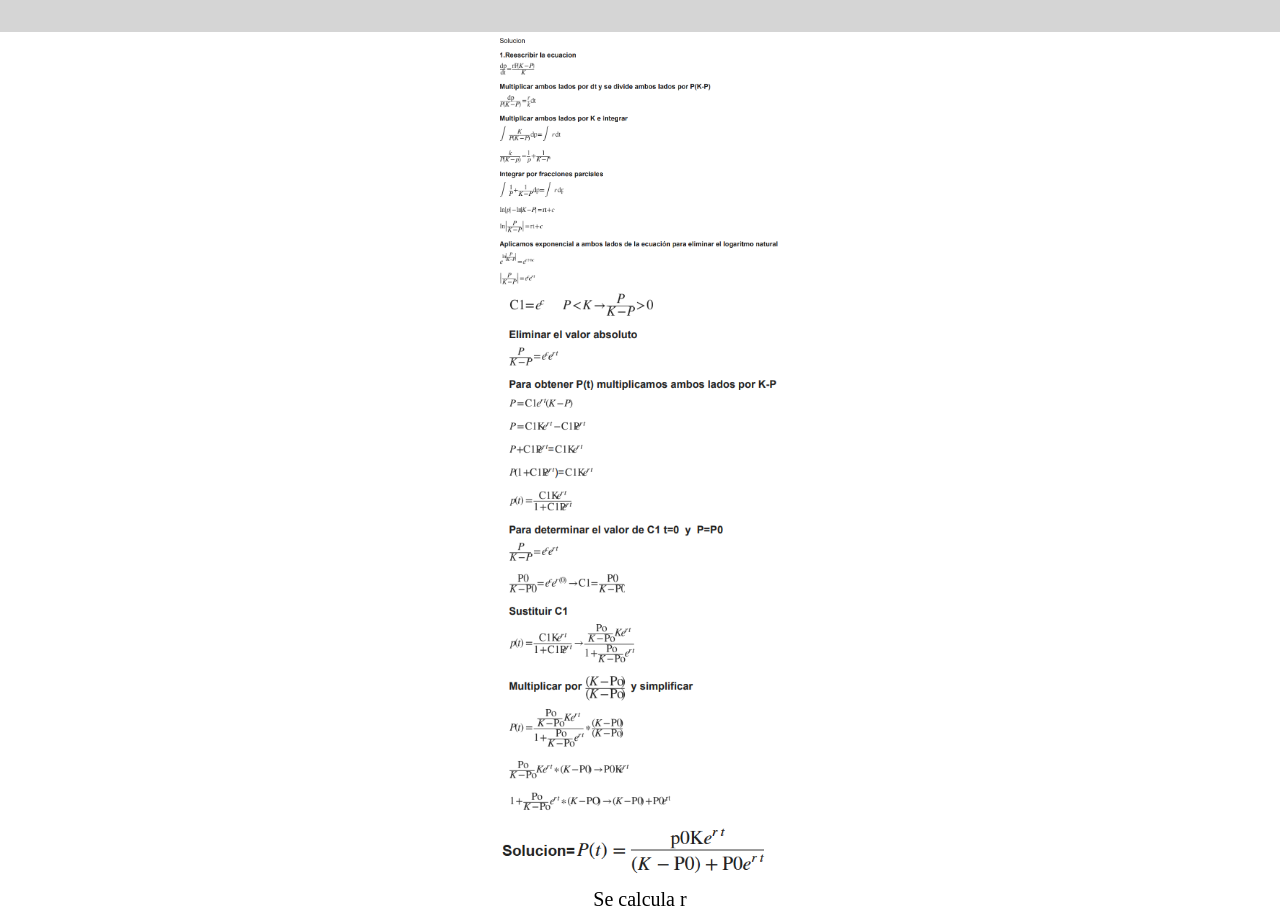
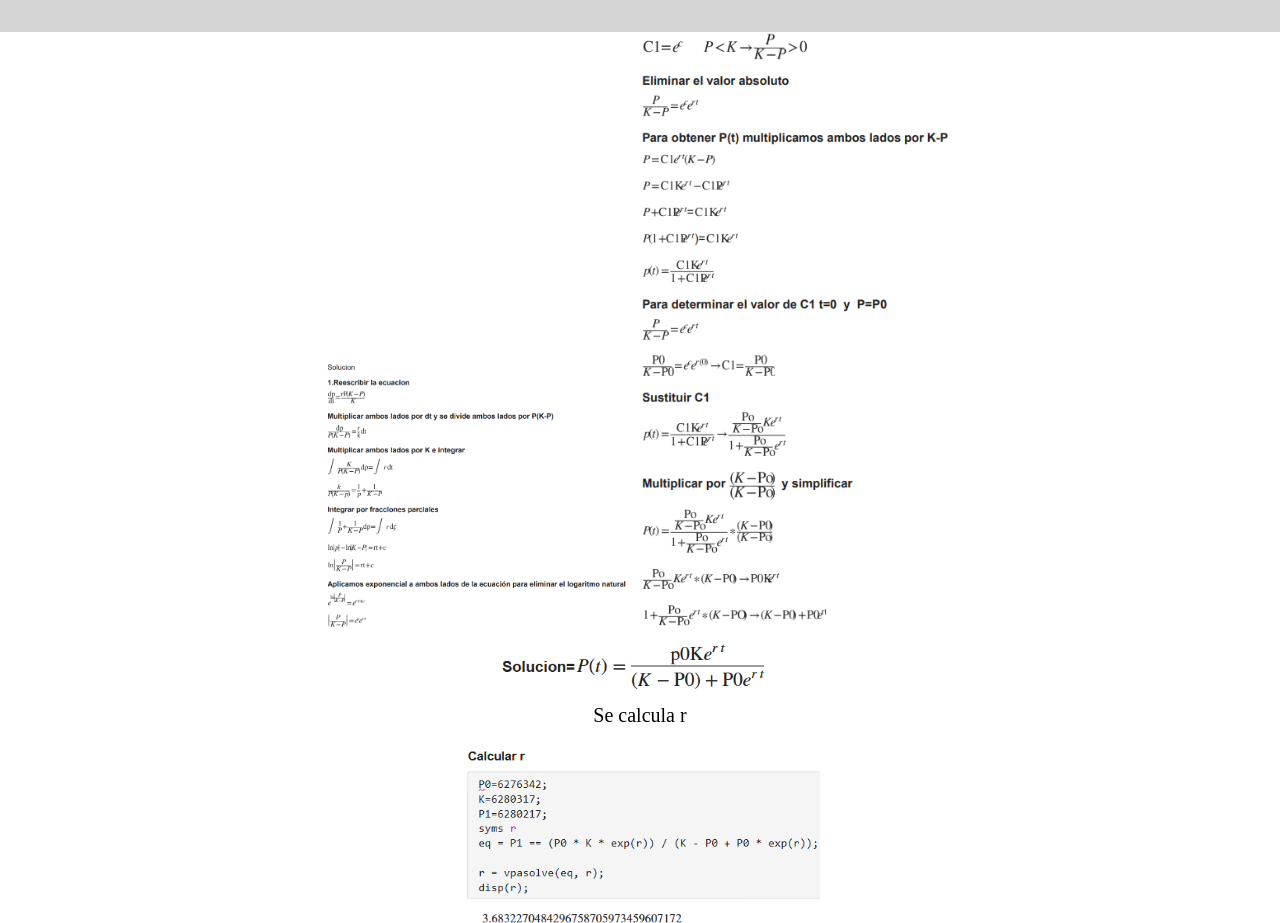
Before and after one commit to Dayanna2034/EDO-POBLACION, a plain HTML site: page corte2.html in a window 1280 px wide. Shown: the part 886-1809 px from the top of the page. Drawn offline with nearby package versions, Linux system fonts and the light colour scheme; a web font is replaced by a local one.

Commit message:
corte2.html

```diff
--- a/corte2.html
+++ b/corte2.html
@@ -72,13 +72,8 @@
 
         <div class="ecuacion">
             <center>
-                <img src="IMAGENES\solucion2corte.png" width="280">
-            </center>
-        </div>
-
-        <div class="ecuacion">
-            <center>
-                <img src="IMAGENES\solucion2cortee.png" width="280">
+                <img src="IMAGENES\solucion2corte.png" width="300">
+                <img src="IMAGENES\solucion2cortee.png" width="320">
             </center>
         </div>
 
```
